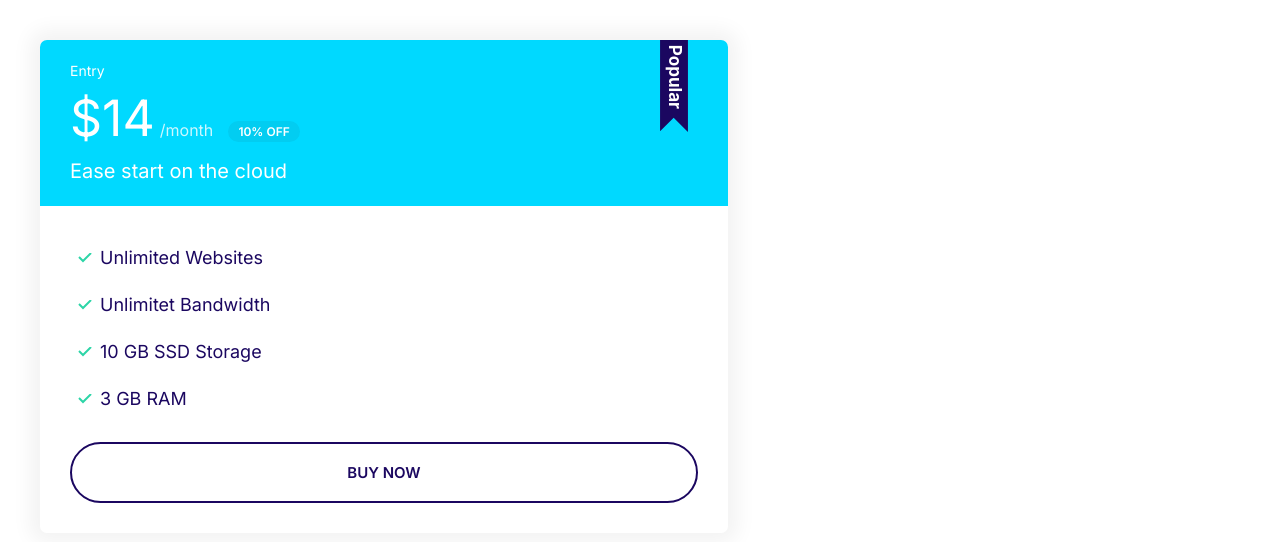
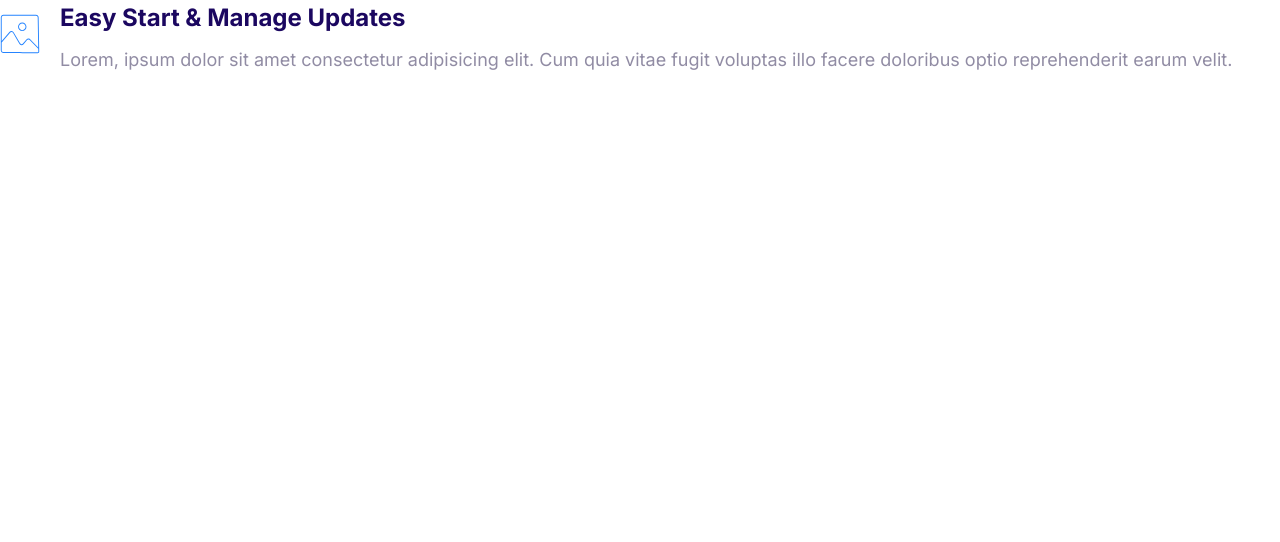
Before and after one commit to DrilonDema/moshify, a plain HTML site: page index.html in a window 1280 px wide. Drawn offline with Linux system fonts and the light colour scheme.

Commit message:
media object is implemented

```diff
--- a/css/style.css
+++ b/css/style.css
@@ -396,3 +396,22 @@ a {
   top: -8px;
   right: 5%;
 }
+
+/* Media */
+
+.media{
+  display: flex;
+
+}
+
+.media__title{
+  margin-top: 0;
+}
+
+.media__image{
+  margin-top: 14px;
+}
+
+.media__body{
+  margin: 0 2rem;
+}
--- a/index.html
+++ b/index.html
@@ -14,30 +14,21 @@
     <link rel="stylesheet" href="css/style.css" />
   </head>
   <body>
-      <div style="width: 60%;padding: 4rem;">
-       <div class="plan plan--popular">
-        <div class="card card--secondary">
-          <header class="card__header">
-            <h3 class="plan__name">Entry</h3>
-            <span class="plan__price">$14</span>
-            <span class="plan__billing-cycle">/month</span>
-            <span class="badge badge--secondary badge--small">10% OFF</span>
-            <span class="plan__description">Ease start on the cloud</span>
-          </header>
-          <div class="card__body">
+      <div class="media">
+        <div class="media__image">
 
-            <ul class="list--tick">
-              <li class="list__item">Unlimited Websites</li>
-              <li class="list__item">Unlimitet Bandwidth</li>
-              <li class="list__item">10 GB SSD Storage</li>
-              <li class="list__item">3 GB RAM</li>
-            </ul>
-            <button class="btn btn--outline btn--block">BUY NOW</button>
-          </div>
+          <svg class="icon icon--primary">
+
+            <use xlink:href="images/sprite.svg#snap"></use>
+          </svg>
+
         </div>
+
+        <div class="media__body">
+          <h3 class="media__title">Easy Start & Manage Updates</h3>
+          <p>Lorem, ipsum dolor sit amet consectetur adipisicing elit. Cum quia vitae fugit voluptas illo facere doloribus optio reprehenderit earum velit.</p>
+        </div>
+
       </div>
-       </div>
-
-
   </body>
 </html>
```
